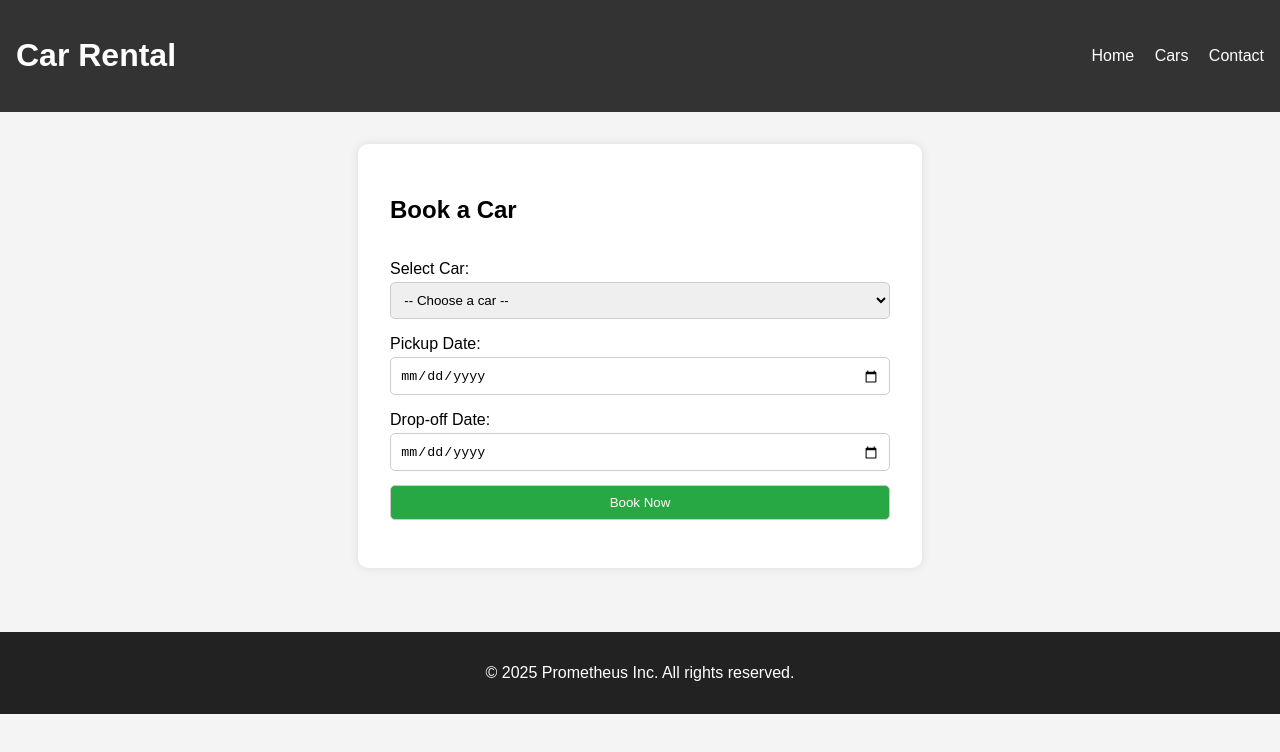
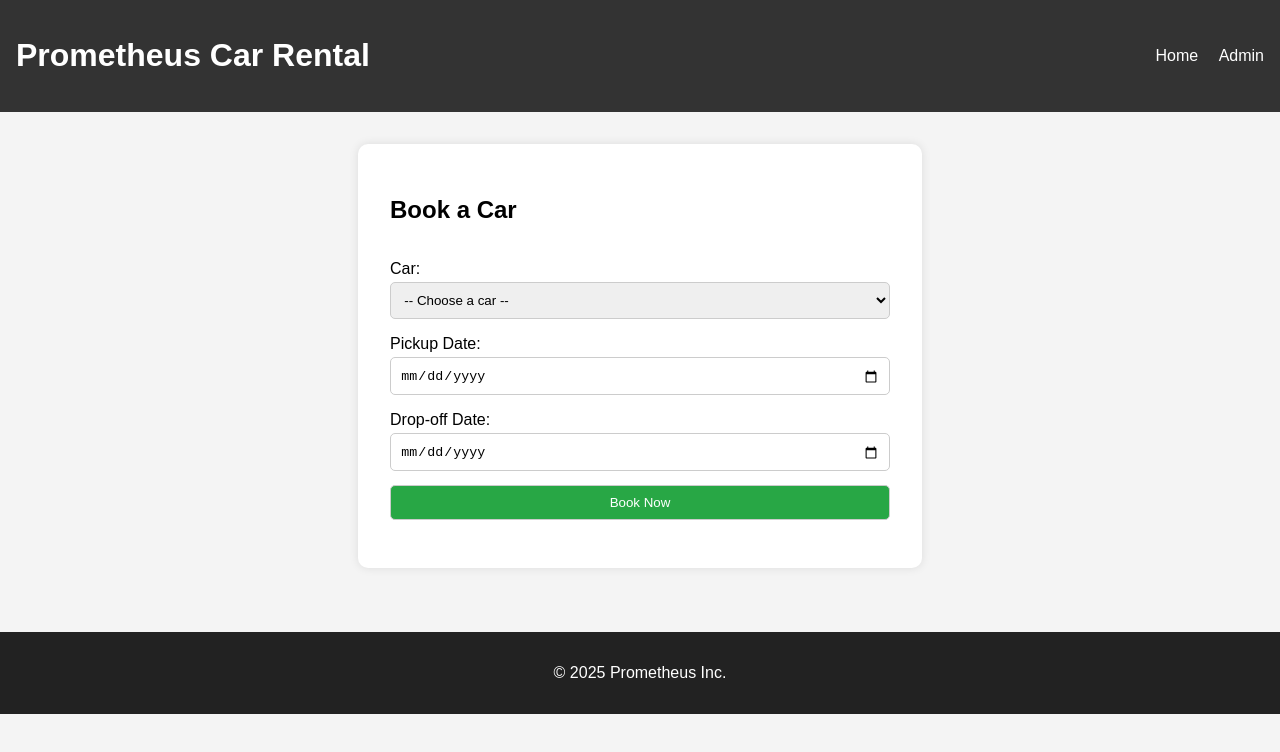
Before and after one commit to isaac-donkor/Car-Rental, a plain HTML site: page index.html in a window 1280 px wide. Drawn offline with Linux system fonts and the light colour scheme.

Commit message:
updated repo

```diff
--- a/index.html
+++ b/index.html
@@ -2,17 +2,15 @@
 <html lang="en">
 <head>
   <meta charset="UTF-8" />
-  <meta name="viewport" content="width=device-width, initial-scale=1.0" />
-  <title>Car Rental Service</title>
+  <title>Car Rental</title>
   <link rel="stylesheet" href="style.css" />
 </head>
 <body>
   <header>
-    <h1>Car Rental</h1>
+    <h1>Prometheus Car Rental</h1>
     <nav>
-      <a href="#">Home</a>
-      <a href="#">Cars</a>
-      <a href="#">Contact</a>
+      <a href="index.html">Home</a>
+      <a href="admin.html">Admin</a>
     </nav>
   </header>
 
@@ -20,7 +18,7 @@
     <section class="booking">
       <h2>Book a Car</h2>
       <form id="rentalForm">
-        <label for="car">Select Car:</label>
+        <label for="car">Car:</label>
         <select id="car">
           <option value="">-- Choose a car --</option>
           <option value="Toyota Corolla">Toyota Corolla</option>
@@ -42,7 +40,7 @@
   </main>
 
   <footer>
-    <p>&copy; 2025 Prometheus Inc. All rights reserved.</p>
+    <p>&copy; 2025 Prometheus Inc.</p>
   </footer>
 
   <script src="script.js"></script>
```
